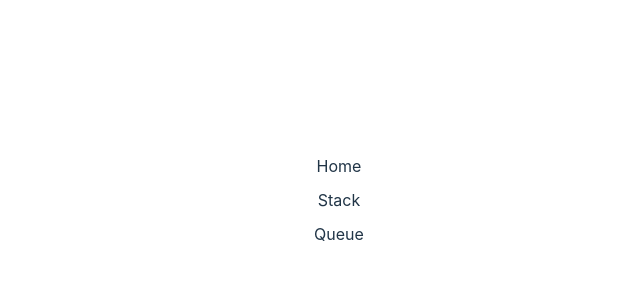
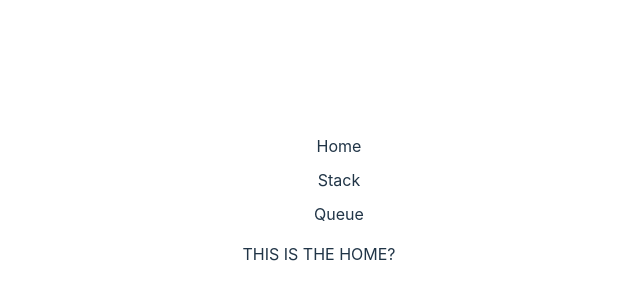
Before and after one commit to jbc2313/queue_dog, a React (Vite) app: page / in a window 1280 px wide. Before the commit this address had no page. Shown: the part 200-500 px from the top of the page, without its empty margins (321-961 px from the left). Built offline with nearby package versions, Linux system fonts and the light colour scheme.

Commit message:
added home component

```diff
--- a/package.json
+++ b/package.json
@@ -11,6 +11,7 @@
   },
   "dependencies": {
     "@types/react-router-dom": "^5.3.3",
+    "casual": "^1.6.2",
     "chart.js": "^3.9.1",
     "react": "^18.2.0",
     "react-chartjs-2": "^4.3.1",
--- a/src/App.tsx
+++ b/src/App.tsx
@@ -5,6 +5,7 @@ import { Routes, Route, useNavigate, useLocation } from 'react-router-dom'
 import StackView from './pages/StackView'
 import QueueView from './pages/QueueView'
 import Nav from './components/Nav'
+import Home from './components/Home'
 
 function App() {
   const location = useLocation();
@@ -15,6 +16,7 @@ return (
     <div className="App">
       <Nav />
       <Routes>
+        <Route path='/' element={<Home />} />
         <Route path='stackView' element={<StackView />} />
         <Route path='queueView' element={<QueueView /> } />
       </Routes>
--- /dev/null
+++ b/src/components/Home.tsx
@@ -0,0 +1,14 @@
+import {useState} from "react";
+
+
+const Home = () => {
+
+
+    return (
+        <div>
+            <p>THIS IS THE HOME?</p>
+        </div>
+    )
+}
+
+export default Home;
```
Also changed, not shown: src/util/dogToys.ts (added, +10 -0 lines), 1 other file (tests, documents, lock files or other folders).
